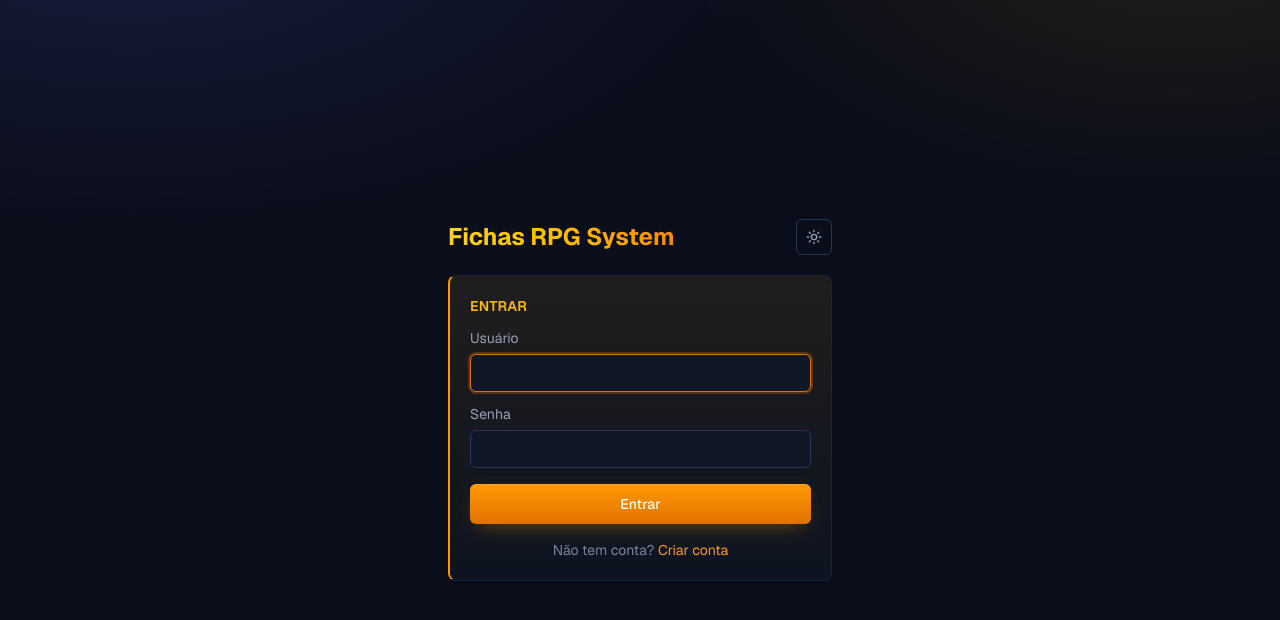
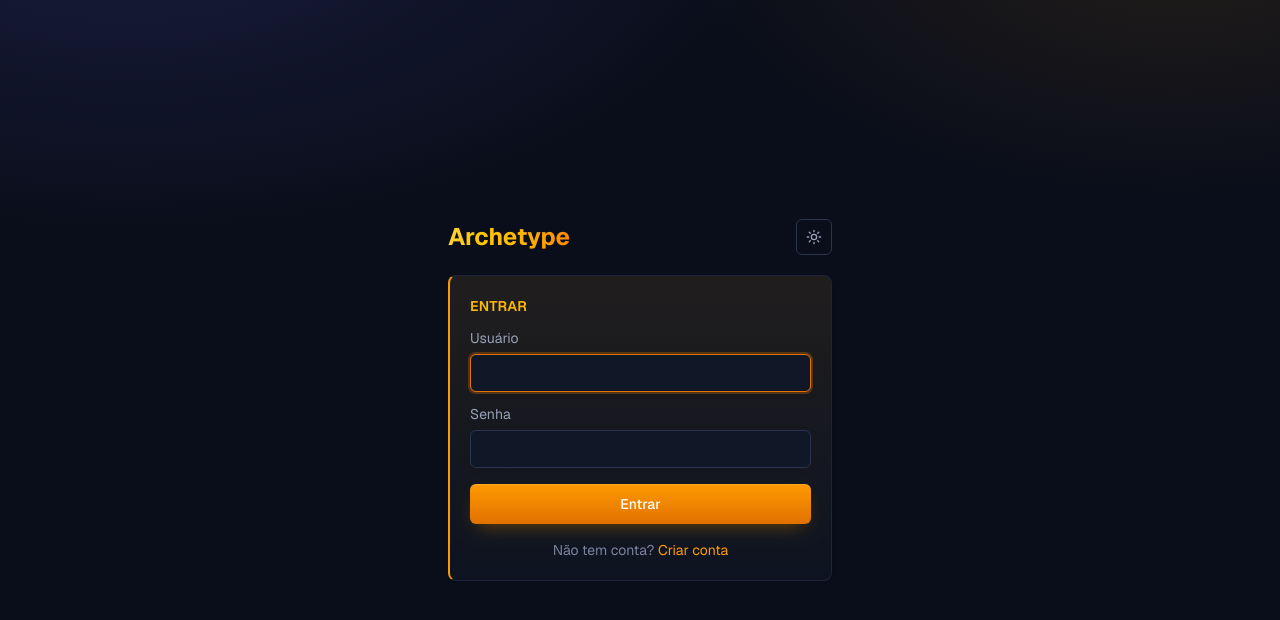
Before and after one commit to Narth-2024/Archetype, a Next.js app: page /login in a window 1280 px wide. Shown: the top 620 px of the page. Built offline with nearby package versions, Linux system fonts and the light colour scheme.

Commit message:
feat: rebrand para Archetype (títulos e metadata)

```diff
--- a/src/app/compendium/page.tsx
+++ b/src/app/compendium/page.tsx
@@ -5,7 +5,7 @@ import { CLASSES, SCHOOLS, SPELLS } from "@/data";
 import { ftText } from "@/domain/units";
 
 export const metadata = {
-  title: "Compêndio · Fichas RPG System",
+  title: "Compêndio · Archetype",
 };
 
 const CLASS_NAME: Record<string, string> = Object.fromEntries(
--- a/src/app/layout.tsx
+++ b/src/app/layout.tsx
@@ -13,7 +13,7 @@ const geistMono = Geist_Mono({
 });
 
 export const metadata: Metadata = {
-  title: "Fichas RPG System",
+  title: "Archetype",
   description: "Sistema de fichas de personagens de RPG de mesa",
 };
 
--- a/src/app/login/page.tsx
+++ b/src/app/login/page.tsx
@@ -44,7 +44,7 @@ export default function LoginPage() {
     <main className="flex min-h-screen flex-col items-center justify-center px-6 py-12">
       <div className="w-full max-w-sm">
         <div className="mb-5 flex items-center justify-between">
-          <h1 className="title-gold text-2xl font-bold">Fichas RPG System</h1>
+          <h1 className="title-gold text-2xl font-bold">Archetype</h1>
           <ThemeToggle />
         </div>
         <Card title="Entrar" accent="amber">
--- a/src/app/page.tsx
+++ b/src/app/page.tsx
@@ -15,7 +15,7 @@ export default async function DashboardPage() {
     <main className="mx-auto w-full max-w-5xl px-6 py-12">
       <header className="mb-8 flex flex-wrap items-start justify-between gap-3">
         <div>
-          <h1 className="title-gold text-3xl font-bold">Fichas RPG System</h1>
+          <h1 className="title-gold text-3xl font-bold">Archetype</h1>
           <p className="mt-1 text-zinc-400">
             Crie e organize fichas de D&amp;D 5e com cálculos automáticos.
           </p>
--- a/src/app/register/page.tsx
+++ b/src/app/register/page.tsx
@@ -47,7 +47,7 @@ export default function RegisterPage() {
     <main className="flex min-h-screen flex-col items-center justify-center px-6 py-12">
       <div className="w-full max-w-sm">
         <div className="mb-5 flex items-center justify-between">
-          <h1 className="title-gold text-2xl font-bold">Fichas RPG System</h1>
+          <h1 className="title-gold text-2xl font-bold">Archetype</h1>
           <ThemeToggle />
         </div>
         <Card title="Criar conta" accent="emerald">
```
Also changed, not shown: 1 other file (tests, documents, lock files or other folders).
